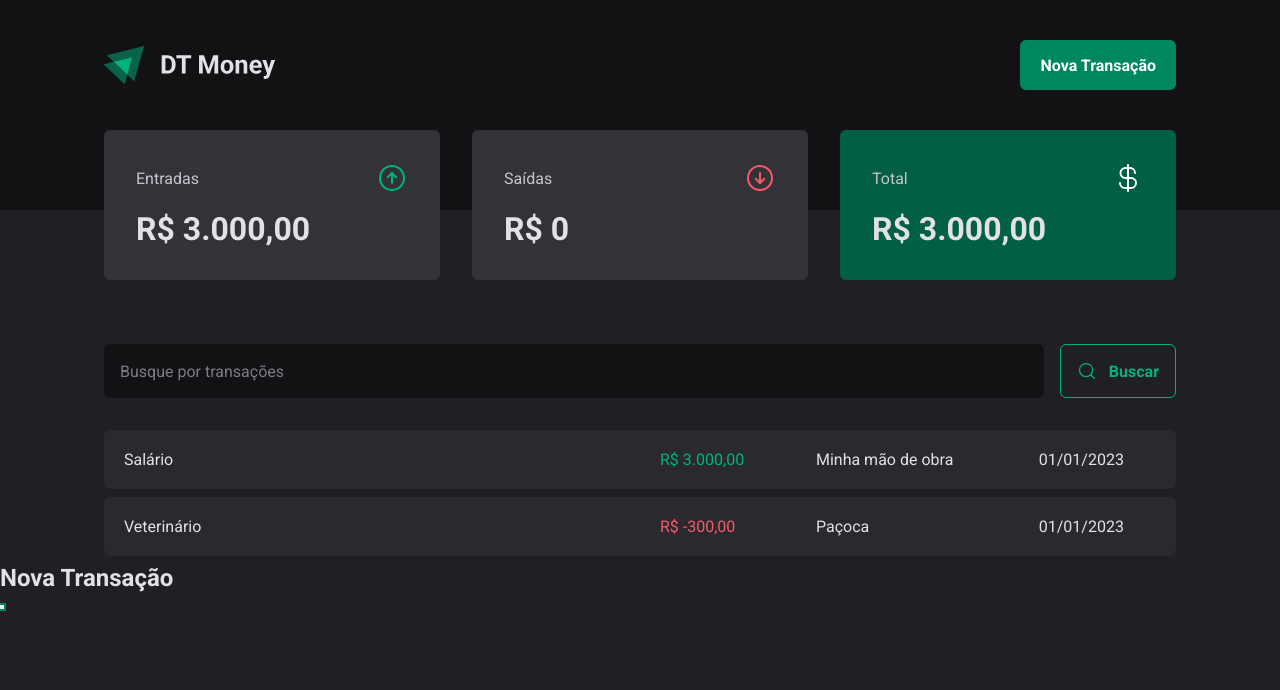
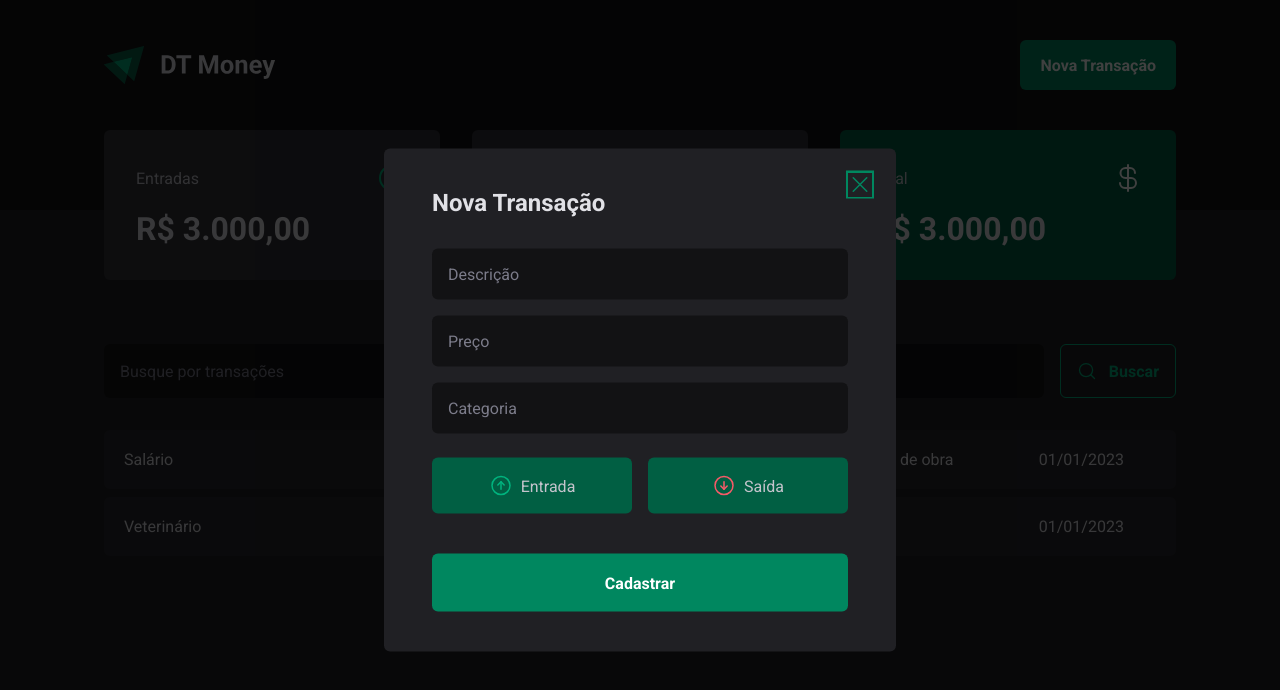
Before and after one commit to jjromary/DtMoney.v2, a React (Vite) app: page / in a window 1280 px wide. Both pictures are taken after a click on the button "Nova Transação". Shown: the top 690 px of the page. Built offline with nearby package versions, Linux system fonts and the light colour scheme.

Commit message:
visual strcut created

```diff
--- a/package.json
+++ b/package.json
@@ -9,6 +9,7 @@
   },
   "dependencies": {
     "@radix-ui/react-dialog": "^1.0.2",
+    "@radix-ui/react-radio-group": "^1.1.0",
     "phosphor-react": "^1.4.1",
     "react": "^18.0.0",
     "react-dom": "^18.0.0",
--- a/src/Components/Header/index.tsx
+++ b/src/Components/Header/index.tsx
@@ -1,6 +1,7 @@
 import { HeaderContainer, HeaderContent, NewTransationButton } from "./styles"
 import logoImg from '../../Assets/logo.svg'
 import * as Dialog from "@radix-ui/react-dialog"
+import { NewTransactionModal } from "../NewTransactionModal"
 
 export function Header() {
 	return (
@@ -14,13 +15,7 @@
 						<NewTransationButton>Nova Transação</NewTransationButton>
 					</Dialog.Trigger>
 
-					<Dialog.Portal>
-						<Dialog.Overlay />
-						<Dialog.Content>
-							<Dialog.Title>Nova Transação</Dialog.Title>
-							<Dialog.Close />
-						</Dialog.Content>
-					</Dialog.Portal>
+					<NewTransactionModal />
 				</Dialog.Root>
 			</HeaderContent>
 		</HeaderContainer>
--- /dev/null
+++ b/src/Components/NewTransactionModal/index.tsx
@@ -0,0 +1,41 @@
+import * as Dialog from "@radix-ui/react-dialog"
+
+import { ArrowCircleDown, ArrowCircleUp, X } from "phosphor-react"
+import { Overlay, Content, CloseButton, TransactionType, TransactionTypeButton } from "./styles"
+
+
+export function NewTransactionModal() {
+  return (
+    <Dialog.Portal>
+      <Overlay />
+
+      <Content>
+        <Dialog.Title>Nova Transação</Dialog.Title>
+        <CloseButton>
+          <X size={24} />
+        </CloseButton>
+
+        <form action="">
+          <input type="text" placeholder="Descrição" required />
+          <input type="number" placeholder="Preço" required />
+          <input type="text" placeholder="Categoria" required />
+
+          <TransactionType>
+            <TransactionTypeButton variant="income" value="income">
+              <ArrowCircleUp size={24} />
+              Entrada
+            </TransactionTypeButton>
+            <TransactionTypeButton variant="outcome" value="outcome">
+              <ArrowCircleDown size={24} />
+              Saída
+            </TransactionTypeButton>
+          </TransactionType>
+
+          <button type="submit">Cadastrar</button>
+        </form>
+
+
+      </Content>
+    </Dialog.Portal>
+  )
+}
--- /dev/null
+++ b/src/Components/NewTransactionModal/styles.tsx
@@ -0,0 +1,116 @@
+import styled from "styled-components";
+import * as Dialog from "@radix-ui/react-dialog"
+import * as RadioGroup from "@radix-ui/react-radio-group"
+
+
+
+export const Overlay = styled(Dialog.Overlay)`
+  position: fixed;
+  width: 100vw;
+  height: 100vh;
+  inset: 0;
+  background: rgba(0, 0, 0, 0.75);
+`;
+
+
+export const Content = styled(Dialog.Content)`
+  min-width: 32rem;
+  border-radius: 6px;
+  padding: 2.5rem 3rem;
+  background: ${props => props.theme['gray-800']};
+
+  position: fixed;
+  top: 50%;
+  left: 50%;
+  transform: translate(-50%, -50%);
+
+  form{
+    margin-top: 2rem;
+
+    display: flex;
+    flex-direction: column;
+    gap: 1rem;
+
+    input {
+      border-radius: 6px;
+      border: 0;
+      background: ${props => props.theme['gray-900']};
+      color: ${props => props.theme['gray-300']};
+      padding: 1rem;
+
+      &::placeholder {
+        color: ${props => props.theme['gray-500']};
+      }
+    }
+
+    button[type=submit] {
+      height: 58px;
+      border: 0;
+      background: ${props => props.theme['green-500']};
+      color: ${props => props.theme.white};
+      font-weight: bold;
+      padding: 0 1.25rem;
+      border-radius: 6px;
+      margin-top: 1.5rem;
+      cursor: pointer;
+
+      &:hover {
+        background: ${props => props.theme['green-700']};
+        transition: background-color 0.2s;
+      }
+    }
+  }
+`;
+
+export const CloseButton = styled(Dialog.Close)`
+  position: absolute;
+  background: transparent;
+  border: 0;
+  top: 1.5rem;
+  right: 1.5rem;
+  line-height: 0;
+  cursor: pointer;
+  color:  ${props => props.theme['green-500']};
+`;
+
+export const TransactionType = styled(RadioGroup.Root)`
+  display: grid;
+  grid-template-columns: repeat(2, 1fr);
+  gap: 1rem;
+  margin-top: 0.5rem;
+`;
+
+interface TransactionTypeButtonProps {
+  variant: 'income' | 'outcome';
+}
+
+export const TransactionTypeButton = styled(RadioGroup.Item) <TransactionTypeButtonProps>`
+  background: ${props => props.theme['green-700']};
+  padding: 1rem;
+  display: flex;
+  align-items: center;
+  justify-content: center;
+  gap: 0.5rem;
+  border-radius: 6px;
+  cursor: pointer;
+  border: 0;
+  color: ${props => props.theme['gray-300']};
+
+  svg {
+    color: ${props => props.variant === 'income' ? props.theme['green-300'] : props.theme['red-300']};
+  }
+
+  &[data-state= "unchecked"]:hover {
+    transition: background-color 0.2s;
+    background: ${props => props.theme['gray-600']};
+  }
+
+  &[data-state= "checked"] {
+    color: ${props => props.theme.white};
+    background: ${props => props.variant === 'income' ? props.theme['green-500'] : props.theme['red-500']};
+
+    svg {
+    color: ${props => props.theme.white};
+    }
+  }
+`;
```
Also changed, not shown: 1 other file (tests, documents, lock files or other folders).
